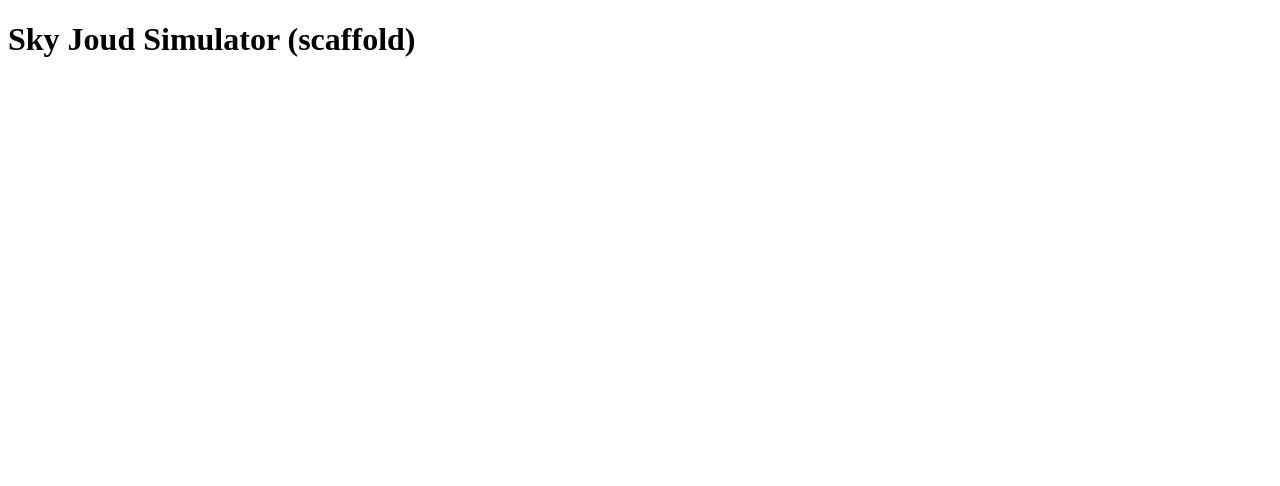
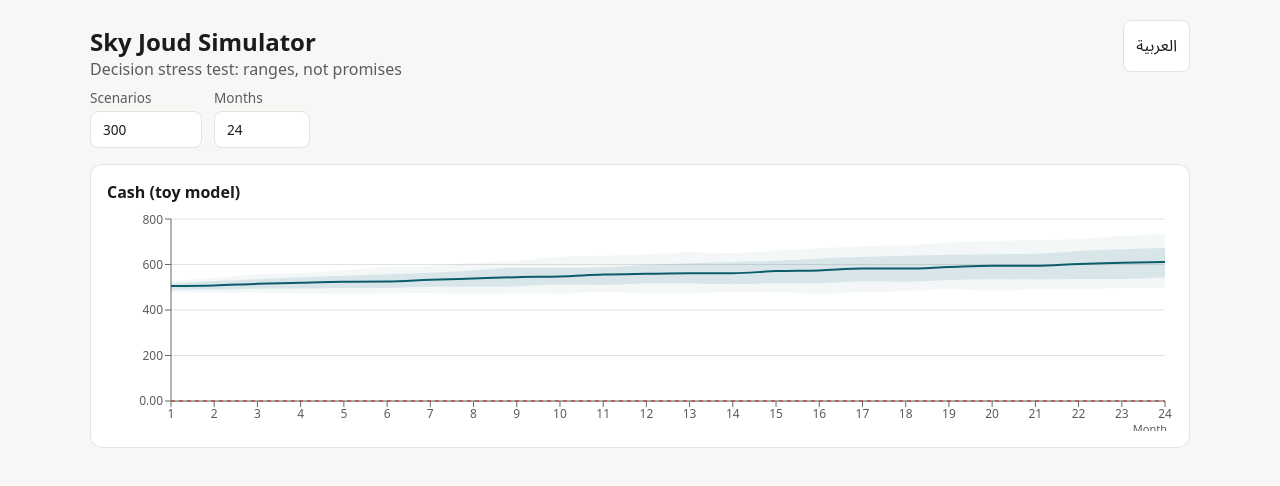
Before and after one commit to karamjoud92-create/SKY-JOUD, a React (Vite) app: page / in a window 1280 px wide. Shown: the top 486 px of the page. Built offline with nearby package versions, Linux system fonts and the light colour scheme.

Commit message:
Add UI shell: bilingual layout, theme tokens, fan chart on engine summaries
Co-Authored-By: Claude Fable 5.1 <noreply@anthropic.com>
Claude-Session: https://claude.ai/code/session_016fAUbNjKy8LzY2gTsZjbmL

```diff
--- /dev/null
+++ b/src/ui/App.tsx
@@ -0,0 +1,47 @@
+import { useMemo, useState } from 'react'
+import { FanChart } from './FanChart'
+import { t, dir, type Lang } from './i18n'
+import { monteCarlo, type SimModel, type ScenarioSampler } from '../sim/engine'
+
+/* Placeholder toy model so the shell renders end to end. Replaced by the Sky Joud model. */
+interface S { cash: number }
+interface P { start: number }
+interface L { spend: number }
+interface X { income: number }
+const toy: SimModel<S, P, L, X> = {
+  init: p => ({ cash: p.start }),
+  step: (s, _p, l, x) => ({ cash: s.cash + x.income - l.spend }),
+  metrics: s => ({ cash: s.cash }),
+}
+const sampler: ScenarioSampler<X> = {
+  sample: (rand, h) => Array.from({ length: h }, () => ({ income: 100 + Math.floor(rand() * 60) })),
+}
+
+export function App() {
+  const [lang, setLang] = useState<Lang>('en')
+  const [runs, setRuns] = useState(300)
+  const [horizon, setHorizon] = useState(24)
+  document.documentElement.dir = dir(lang)
+  document.documentElement.lang = lang
+
+  const result = useMemo(() => monteCarlo(toy, { start: 500 }, { spend: 125 }, sampler, { runs, horizon, seed: 1 }), [runs, horizon])
+
+  return (
+    <div className="container">
+      <header>
+        <div>
+          <h1>{t(lang, 'title')}</h1>
+          <p className="sub">{t(lang, 'subtitle')}</p>
+        </div>
+        <button onClick={() => setLang(lang === 'en' ? 'ar' : 'en')}>{t(lang, 'language')}</button>
+      </header>
+      <div className="row" style={{ marginBottom: 16 }}>
+        <label className="field">{t(lang, 'runs')}<input type="number" value={runs} min={10} max={5000} onChange={e => setRuns(Number(e.target.value))} /></label>
+        <label className="field">{t(lang, 'horizon')}<input type="number" value={horizon} min={6} max={60} onChange={e => setHorizon(Number(e.target.value))} /></label>
+      </div>
+      <div className="grid">
+        <FanChart summary={result.summary.cash!} title="Cash (toy model)" monthLabel={t(lang, 'month')} zeroLine />
+      </div>
+    </div>
+  )
+}
--- /dev/null
+++ b/src/ui/FanChart.tsx
@@ -0,0 +1,53 @@
+import { ComposedChart, Area, Line, XAxis, YAxis, Tooltip, ResponsiveContainer, CartesianGrid, ReferenceLine } from 'recharts'
+import type { MetricSummary } from '../sim/engine'
+
+export interface FanChartProps {
+  summary: MetricSummary
+  title: string
+  monthLabel: string
+  format?: (v: number) => string
+  zeroLine?: boolean
+  height?: number
+}
+
+/** p10 to p90 band, p25 to p75 inner band, p50 line. */
+export function FanChart({ summary, title, monthLabel, format = defaultFormat, zeroLine = false, height = 220 }: FanChartProps) {
+  const data = summary.p50.map((_, i) => ({
+    month: i + 1,
+    outer: [summary.p10[i] as number, summary.p90[i] as number],
+    inner: [summary.p25[i] as number, summary.p75[i] as number],
+    p50: summary.p50[i] as number,
+  }))
+  return (
+    <div className="card">
+      <h2>{title}</h2>
+      <ResponsiveContainer width="100%" height={height}>
+        <ComposedChart data={data} margin={{ top: 8, right: 8, left: 0, bottom: 0 }}>
+          <CartesianGrid stroke="var(--border)" vertical={false} />
+          <XAxis dataKey="month" tick={{ fill: 'var(--muted)', fontSize: 12 }} label={{ value: monthLabel, position: 'insideBottomRight', offset: -2, fill: 'var(--muted)', fontSize: 11 }} />
+          <YAxis tick={{ fill: 'var(--muted)', fontSize: 12 }} tickFormatter={format} width={64} />
+          <Tooltip
+            contentStyle={{ background: 'var(--card)', border: '1px solid var(--border)', borderRadius: 8, color: 'var(--fg)' }}
+            formatter={(v: unknown, name: unknown) => {
+              if (Array.isArray(v)) return [`${format(v[0] as number)} to ${format(v[1] as number)}`, name === 'outer' ? 'p10 to p90' : 'p25 to p75']
+              return [format(v as number), 'p50']
+            }}
+            labelFormatter={(m: unknown) => `${monthLabel} ${String(m)}`}
+          />
+          {zeroLine && <ReferenceLine y={0} stroke="var(--bad)" strokeDasharray="4 4" />}
+          <Area type="monotone" dataKey="outer" stroke="none" fill="var(--accent-softer)" isAnimationActive={false} />
+          <Area type="monotone" dataKey="inner" stroke="none" fill="var(--accent-soft)" isAnimationActive={false} />
+          <Line type="monotone" dataKey="p50" stroke="var(--accent)" strokeWidth={2} dot={false} isAnimationActive={false} />
+        </ComposedChart>
+      </ResponsiveContainer>
+    </div>
+  )
+}
+
+export function defaultFormat(v: number): string {
+  const a = Math.abs(v)
+  if (a >= 1e9) return `${(v / 1e9).toFixed(1)}B`
+  if (a >= 1e6) return `${(v / 1e6).toFixed(1)}M`
+  if (a >= 1e3) return `${(v / 1e3).toFixed(0)}k`
+  return v.toFixed(a < 10 ? 2 : 0)
+}
--- /dev/null
+++ b/src/ui/i18n.ts
@@ -0,0 +1,55 @@
+/** Minimal bilingual dictionary. Keys grow with the UI. Arabic is RTL. */
+export type Lang = 'en' | 'ar'
+
+const dict = {
+  en: {
+    title: 'Sky Joud Simulator',
+    subtitle: 'Decision stress test: ranges, not promises',
+    language: 'العربية',
+    baseline: 'Do nothing',
+    decision: 'Decision',
+    run: 'Run',
+    runs: 'Scenarios',
+    horizon: 'Months',
+    results: 'Results',
+    assumptions: 'Assumptions the model filled in',
+    loops: 'What drove the result',
+    whatMustBeTrue: 'What would have to be true',
+    month: 'Month',
+    p10: 'Bad case (p10)',
+    p50: 'Typical (p50)',
+    p90: 'Good case (p90)',
+    delta: 'Change vs do nothing',
+    winRate: 'Share of scenarios where the decision wins',
+  },
+  ar: {
+    title: 'محاكي سكاي جود',
+    subtitle: 'اختبار ضغط للقرار: نطاقات لا وعود',
+    language: 'English',
+    baseline: 'بدون تغيير',
+    decision: 'القرار',
+    run: 'شغّل',
+    runs: 'عدد السيناريوهات',
+    horizon: 'الأشهر',
+    results: 'النتائج',
+    assumptions: 'افتراضات أكملها النموذج',
+    loops: 'ما الذي صنع النتيجة',
+    whatMustBeTrue: 'ما الذي يجب أن يكون صحيحاً',
+    month: 'الشهر',
+    p10: 'الحالة السيئة (p10)',
+    p50: 'المعتاد (p50)',
+    p90: 'الحالة الجيدة (p90)',
+    delta: 'الفرق مقارنة ببدون تغيير',
+    winRate: 'نسبة السيناريوهات التي يربح فيها القرار',
+  },
+} as const
+
+export type Key = keyof typeof dict.en
+
+export function t(lang: Lang, key: Key): string {
+  return dict[lang][key]
+}
+
+export function dir(lang: Lang): 'rtl' | 'ltr' {
+  return lang === 'ar' ? 'rtl' : 'ltr'
+}
--- a/src/ui/main.tsx
+++ b/src/ui/main.tsx
@@ -1,8 +1,5 @@
-import React from 'react'
 import { createRoot } from 'react-dom/client'
-
-function App() {
-  return <h1>Sky Joud Simulator (scaffold)</h1>
-}
+import { App } from './App'
+import './styles.css'
 
 createRoot(document.getElementById('root')!).render(<App />)
--- /dev/null
+++ b/src/ui/styles.css
@@ -0,0 +1,50 @@
+:root {
+  --bg: #f7f7f5;
+  --fg: #1b1b1b;
+  --muted: #5c5c5c;
+  --card: #ffffff;
+  --border: #e3e3df;
+  --accent: #0b5d6b;
+  --accent-soft: rgba(11, 93, 107, 0.18);
+  --accent-softer: rgba(11, 93, 107, 0.08);
+  --good: #2e7d32;
+  --bad: #b3261e;
+  --warn: #b26a00;
+  font-family: system-ui, -apple-system, "Segoe UI", Roboto, "Noto Sans Arabic", sans-serif;
+}
+@media (prefers-color-scheme: dark) {
+  :root:not([data-theme="light"]) {
+    --bg: #121412; --fg: #ececea; --muted: #a8a8a4; --card: #1c1f1c; --border: #2e332e;
+    --accent: #5fc3d2; --accent-soft: rgba(95, 195, 210, 0.22); --accent-softer: rgba(95, 195, 210, 0.1);
+    --good: #7bd389; --bad: #ff8a80; --warn: #ffc46b;
+  }
+}
+:root[data-theme="dark"] {
+  --bg: #121412; --fg: #ececea; --muted: #a8a8a4; --card: #1c1f1c; --border: #2e332e;
+  --accent: #5fc3d2; --accent-soft: rgba(95, 195, 210, 0.22); --accent-softer: rgba(95, 195, 210, 0.1);
+  --good: #7bd389; --bad: #ff8a80; --warn: #ffc46b;
+}
+* { box-sizing: border-box; }
+html, body { margin: 0; background: var(--bg); color: var(--fg); }
+body { padding: 0 16px 48px; }
+.container { max-width: 1100px; margin: 0 auto; }
+header { display: flex; align-items: baseline; justify-content: space-between; gap: 12px; padding: 20px 0 8px; flex-wrap: wrap; }
+h1 { font-size: 1.5rem; margin: 0; }
+.sub { color: var(--muted); margin: 0; }
+button, select, input { font: inherit; color: var(--fg); background: var(--card); border: 1px solid var(--border); border-radius: 8px; padding: 8px 12px; }
+button.primary { background: var(--accent); color: #fff; border-color: var(--accent); cursor: pointer; }
+button:hover { filter: brightness(1.05); }
+.grid { display: grid; grid-template-columns: repeat(auto-fit, minmax(300px, 1fr)); gap: 16px; }
+.card { background: var(--card); border: 1px solid var(--border); border-radius: 12px; padding: 16px; }
+.card h2 { font-size: 1rem; margin: 0 0 8px; }
+.kpi { display: flex; flex-direction: column; gap: 2px; }
+.kpi .v { font-size: 1.4rem; font-weight: 600; }
+.kpi .l { color: var(--muted); font-size: 0.85rem; }
+.good { color: var(--good); } .bad { color: var(--bad); } .warn { color: var(--warn); }
+.row { display: flex; gap: 12px; align-items: center; flex-wrap: wrap; }
+label.field { display: flex; flex-direction: column; gap: 4px; font-size: 0.85rem; color: var(--muted); }
+table { border-collapse: collapse; width: 100%; font-size: 0.9rem; }
+th, td { text-align: start; padding: 6px 8px; border-bottom: 1px solid var(--border); }
+th { color: var(--muted); font-weight: 500; }
+.muted { color: var(--muted); }
+.small { font-size: 0.85rem; }
```
